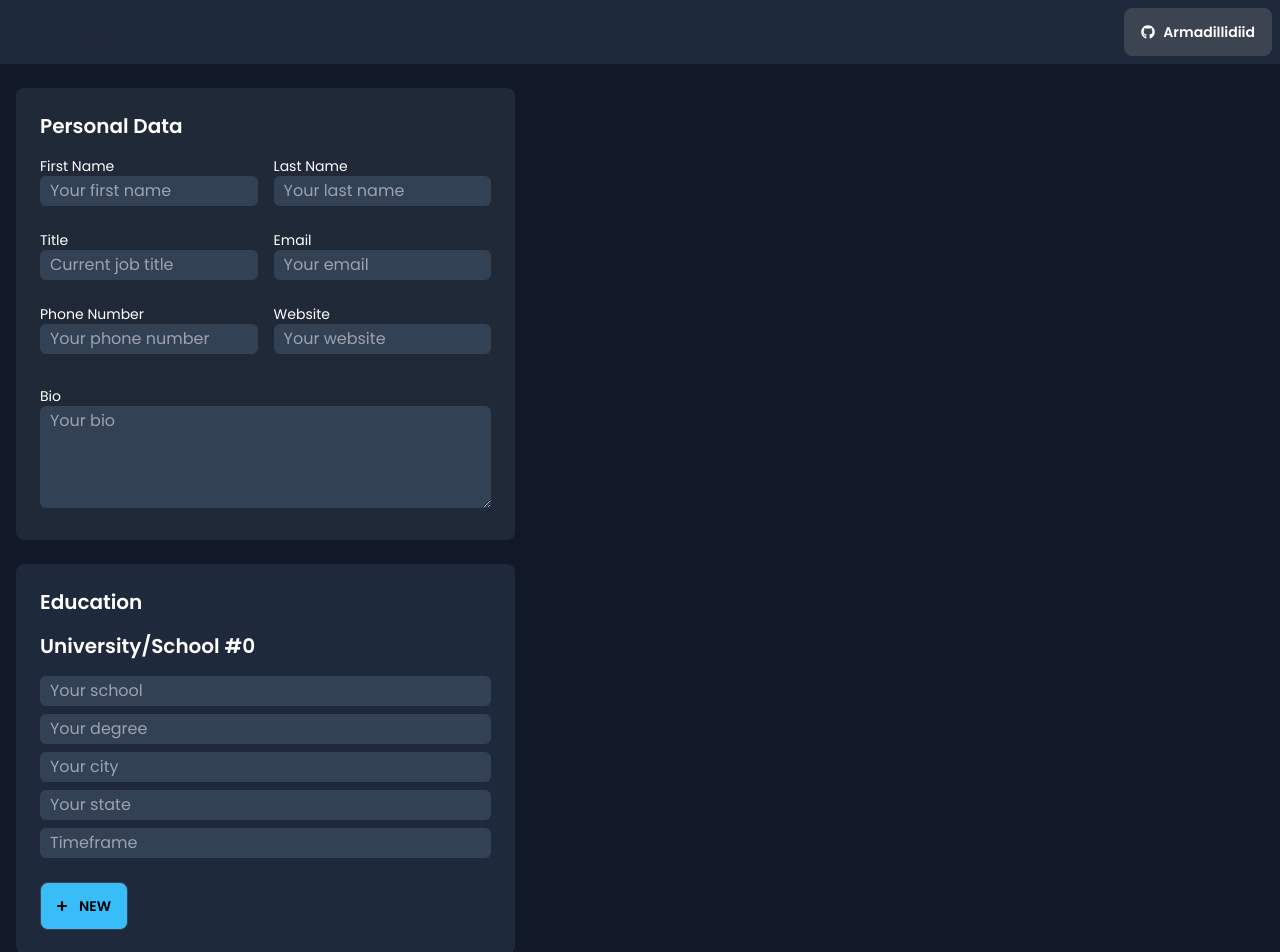
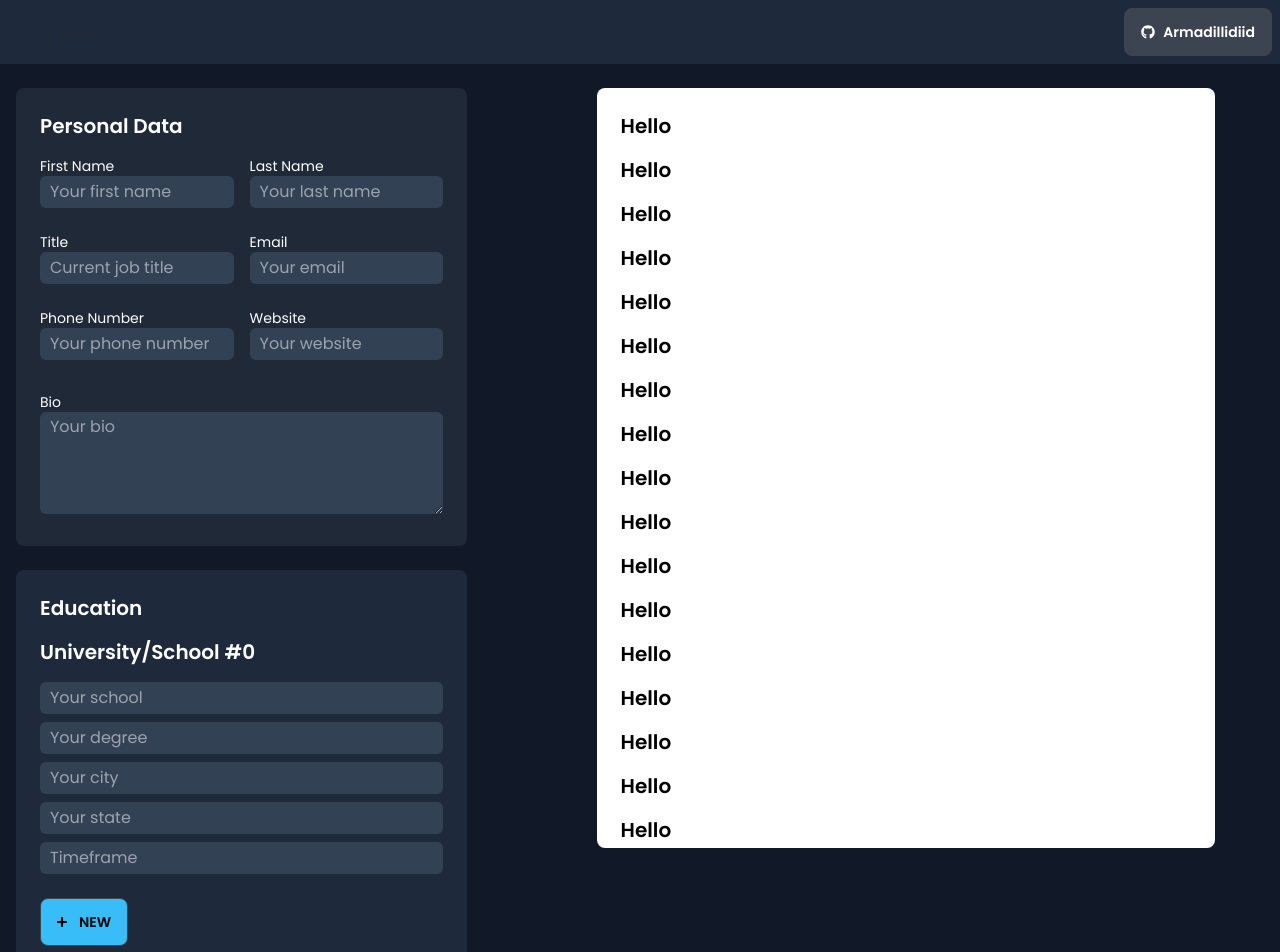
Before and after one commit to Armadillidiid/cv-application, a React (Vite) app: page / in a window 1280 px wide. Shown: the top 952 px of the page. Built offline with nearby package versions, Linux system fonts and the light colour scheme.

Commit message:
Added preview tab

```diff
--- a/src/App.jsx
+++ b/src/App.jsx
@@ -6,6 +6,7 @@ import Experience from './components/Experience'
 import Project from './components/Project'
 import Skill from './components/Skill'
 import Navbar from './components/Navbar'
+import Preview from './components/Preview'
 
 
 export default function App() {
@@ -83,7 +84,7 @@ const onHandleDeleteClick = (id, component) => {
     <>
     <Navbar />
     <div className='container bg-dark mx-auto px-4'>
-      <div className='grid grid-cols-5'>
+      <div className='grid grid-cols-5 gap-20'>
         <div className='col-span-2'>
         <Profile userData={userData} handleChange={handleChange} />
         <Education userData={userData} setUserData={setUserData} handleChange={onHandleObjectChange} handleDeleteClick={onHandleDeleteClick} />
@@ -91,7 +92,9 @@ const onHandleDeleteClick = (id, component) => {
         <Project userData={userData} setUserData={setUserData} handleChange={onHandleObjectChange} handleDeleteClick={onHandleDeleteClick} />
         <Skill userData={userData} setUserData={setUserData} handleChange={onHandleObjectChange} handleDeleteClick={onHandleDeleteClick} />
         </div>
-        <div className='col-span-3'></div>
+        <div className='col-span-3 flex relative justify-center'>
+          <Preview />
+        </div>
       </div>
     </div>
     </>
--- a/src/components/Preview.jsx
+++ b/src/components/Preview.jsx
@@ -0,0 +1,30 @@
+const Preview = () => {
+    return (
+        <div className="bg-white p-6 my-6 sticky top-6 overflow-y-scroll w-[618px] max-h-[95vh] width-20 rounded-lg">
+            <h2>Hello</h2>
+            <h2>Hello</h2>
+            <h2>Hello</h2>
+            <h2>Hello</h2>
+            <h2>Hello</h2>
+            <h2>Hello</h2>
+            <h2>Hello</h2>
+            <h2>Hello</h2>
+            <h2>Hello</h2>
+            <h2>Hello</h2>
+            <h2>Hello</h2>
+            <h2>Hello</h2>
+            <h2>Hello</h2>
+            <h2>Hello</h2>
+            <h2>Hello</h2>
+            <h2>Hello</h2>
+            <h2>Hello</h2>
+            <h2>Hello</h2>
+            <h2>Hello</h2>
+            <h2>Fuck</h2>
+            <h2>LETS GO</h2>
+
+        </div>
+    )
+}
+
+export default Preview
--- a/src/index.css
+++ b/src/index.css
@@ -7,7 +7,7 @@ body {
 }
 
 input[type=text] {
-  padding: 3px 10px;
+  padding: 4px 10px;
   border-radius: 6px;
 }
 
```
